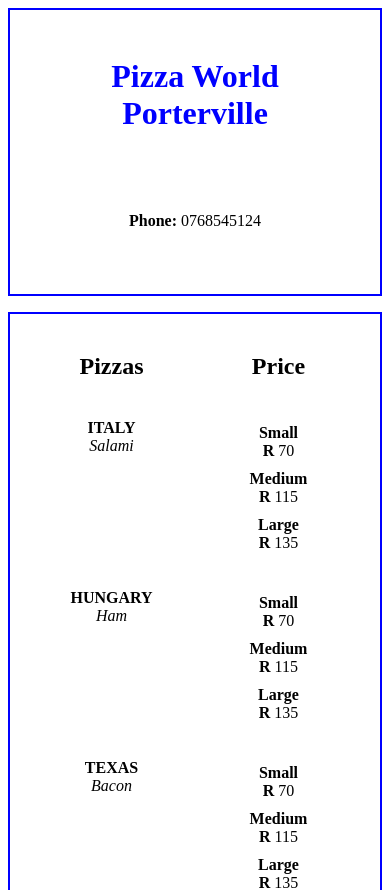
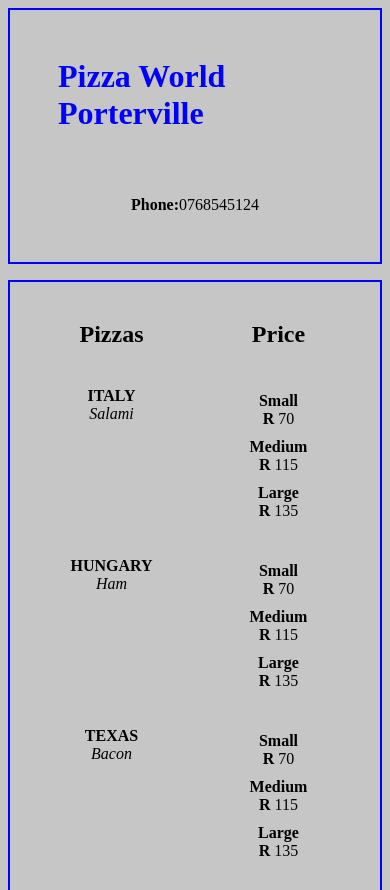
Before and after one commit to AdriaanNaude/pizza-world-web, a React (Vite) app: page / in a window 390 px wide. Shown: the top 890 px of the page. Built offline with nearby package versions, Linux system fonts and the light colour scheme.

Commit message:
add: footer image for facebook, link to face book and css fixes

```diff
--- a/src/Footer.jsx
+++ b/src/Footer.jsx
@@ -1,14 +1,15 @@
+import logo from './facebook-logo.jpeg';
 function Footer(){
 
    const date = new Date().getFullYear();
 
     return(
         <footer className="main-footer">
-            <div>
+            <div className="footerinfo-one">
                 &copy; {date} pizzaworldporterville
             </div>
-            <div>
-                <img className="facebook-img" src="" alt="faceBook logo" />Pizza world
+            <div className="footerinfo-two">
+                <img className="facebook-img" src={logo} alt="faceBook logo" /> <a href="https://www.facebook.com/PizzaWorldPorterville?mibextid=ZbWKwL">Pizza World</a>
             </div>
         </footer>
     );
--- a/src/Toppings.jsx
+++ b/src/Toppings.jsx
@@ -6,7 +6,7 @@ function Toppings(){
     const large = 15;
 
     return(
-        <table className="main-table">
+        <table className="main-table toppings-section">
             <thead>
                 <tr>
                     <td><h2>Toppings</h2></td>
--- a/src/index.css
+++ b/src/index.css
@@ -1,13 +1,15 @@
+:Root{
+    background-color: #c6c6c6;
+}
 .main-header{
-    display: grid;
-    grid-template-columns: repeat(2, 1fr);
+    display: flex;
     border: 2px solid blue;
     padding: 1rem;
-    text-align: center;
+    justify-content: space-evenly;
 }
 @media screen and (max-width: 600px){
     .main-header{
-        grid-template-columns: repeat(1, 1fr);
+        flex-direction: column;
     }
 }
 .main-name{
@@ -15,9 +17,11 @@
     padding: 1rem;
 }
 .contact{
+    display: flex;
     justify-content: center;
-    padding: 2rem;
-    margin: 1rem;
+    align-items: center;
+    justify-content: center;
+    padding: 1rem;
 }
 .main-nav a{
     margin: 1rem;
@@ -79,9 +83,23 @@
     display: flex;
     padding: 1rem;
     justify-content: space-evenly;
+    align-items: center;
     flex: 2;
     order: 2;
 }
+
+/* toppings section */
+
+@media screen and (max-width: 600px){
+    .toppings-section tbody tr{
+        display: flex;
+        flex-direction: column-reverse;
+    }
+    .toppings-section .price-data-field{
+        flex-direction: row;
+    }
+}
+
 
 /* footer */
 
@@ -92,6 +110,21 @@
     text-align: center;
     padding: 1rem;
 }
+.main-footer div{
+    align-self: center;
+    padding: 1rem;
+}
+.main-footer .footerinfo-two{
+    display: flex;
+    align-items: center;
+}
+.facebook-img{
+    border-radius: 50%;
+    width: 30px;
+    height: 30px;
+
+}
+
 @media screen and (max-width: 600px){
     .main-footer{
         flex-direction: column;
```
Also changed, not shown: src/facebook-logo.jpeg (added).
